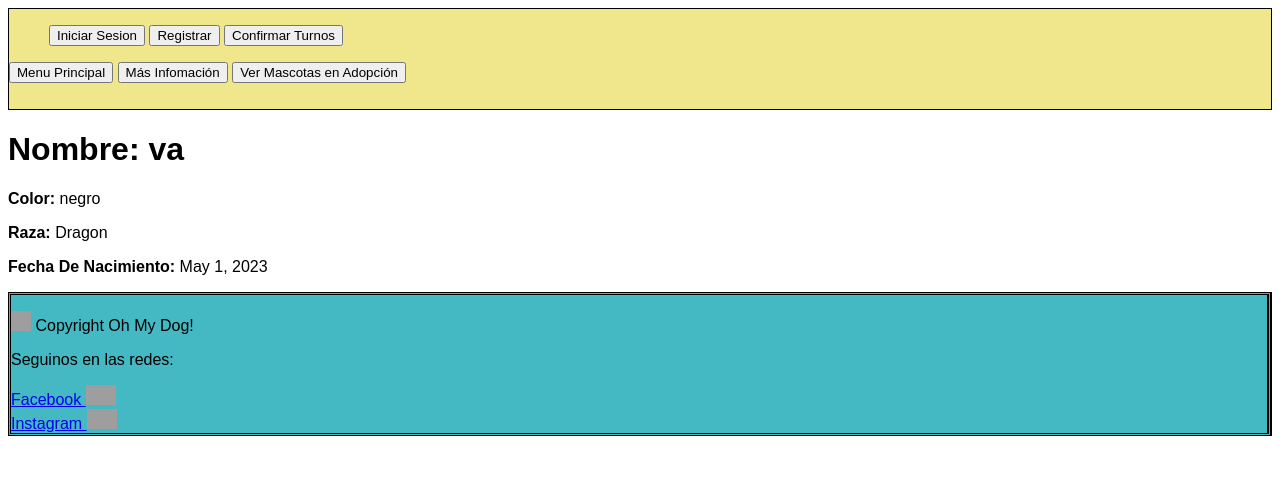
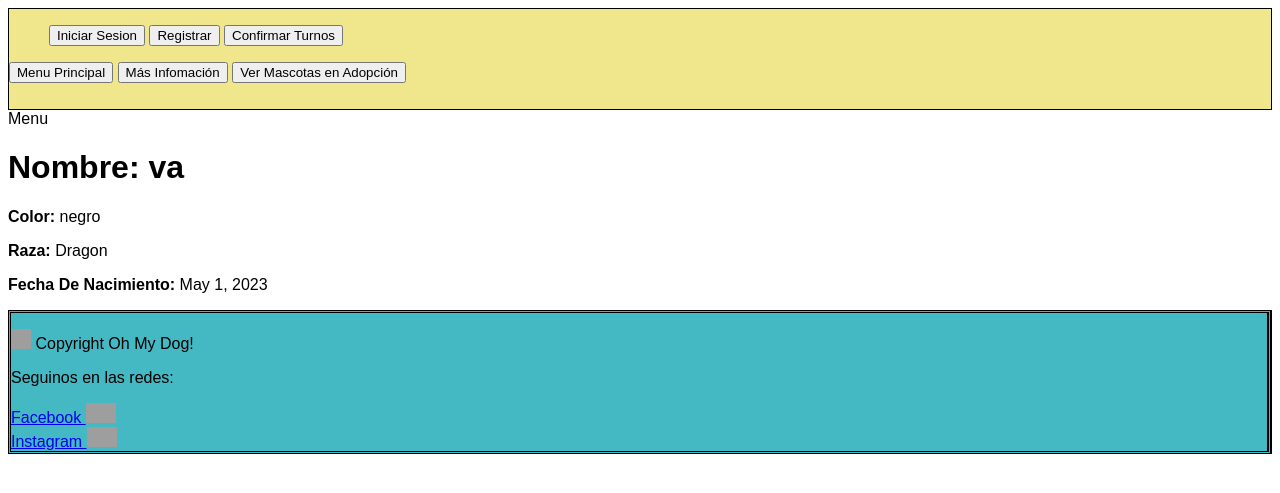
Before and after one commit to dome0luis0valentin/OhMyDog, a Django app: page /adopcion/1 in a window 1280 px wide. Shown: the top 493 px of the page. Run offline with Django 4.2, Linux system fonts and the light colour scheme; data comes from the database, SQL or seed files in the repository; both versions use the stored data as it was after the commit; grey boxes are pictures that could not be loaded.

Commit message:
Cambio pequeñas cosas

```diff
--- a/templates/base.html
+++ b/templates/base.html
@@ -8,11 +8,23 @@
 </head>
 <body style="font-family: Arial;">
 {% include 'partials/_header.html' with user_type=user_type %}
+
+<div>
+    <aside>
+        <!-- Menú lateral -->
+        Menu
+    </aside>
     <main>
         {% block content%}
 
         {% endblock%}
     </main>
+
+</div>
+
+
+
 {% include 'partials/_footer.html' %}
+
 </body>
 </html>
```
Also changed, not shown: db.sqlite3.
